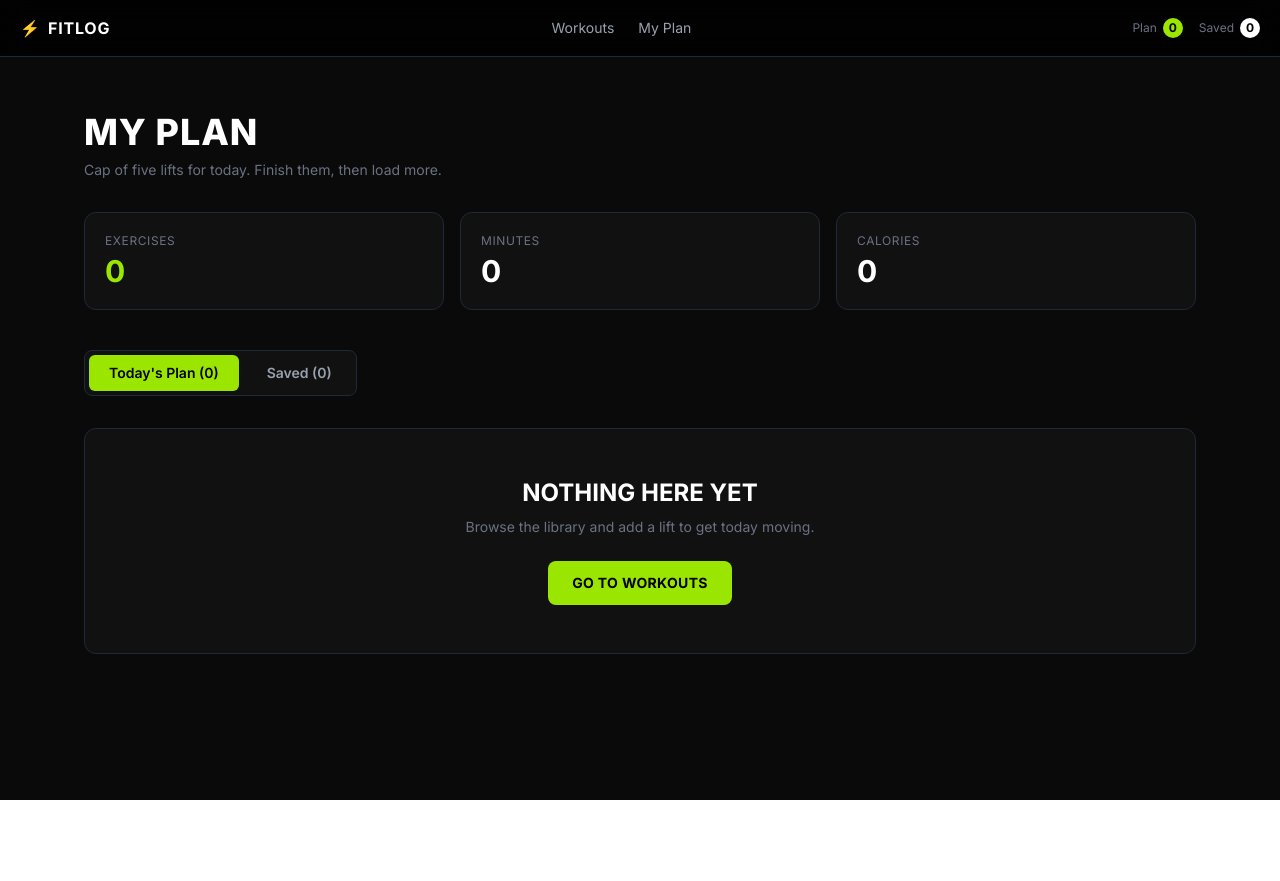
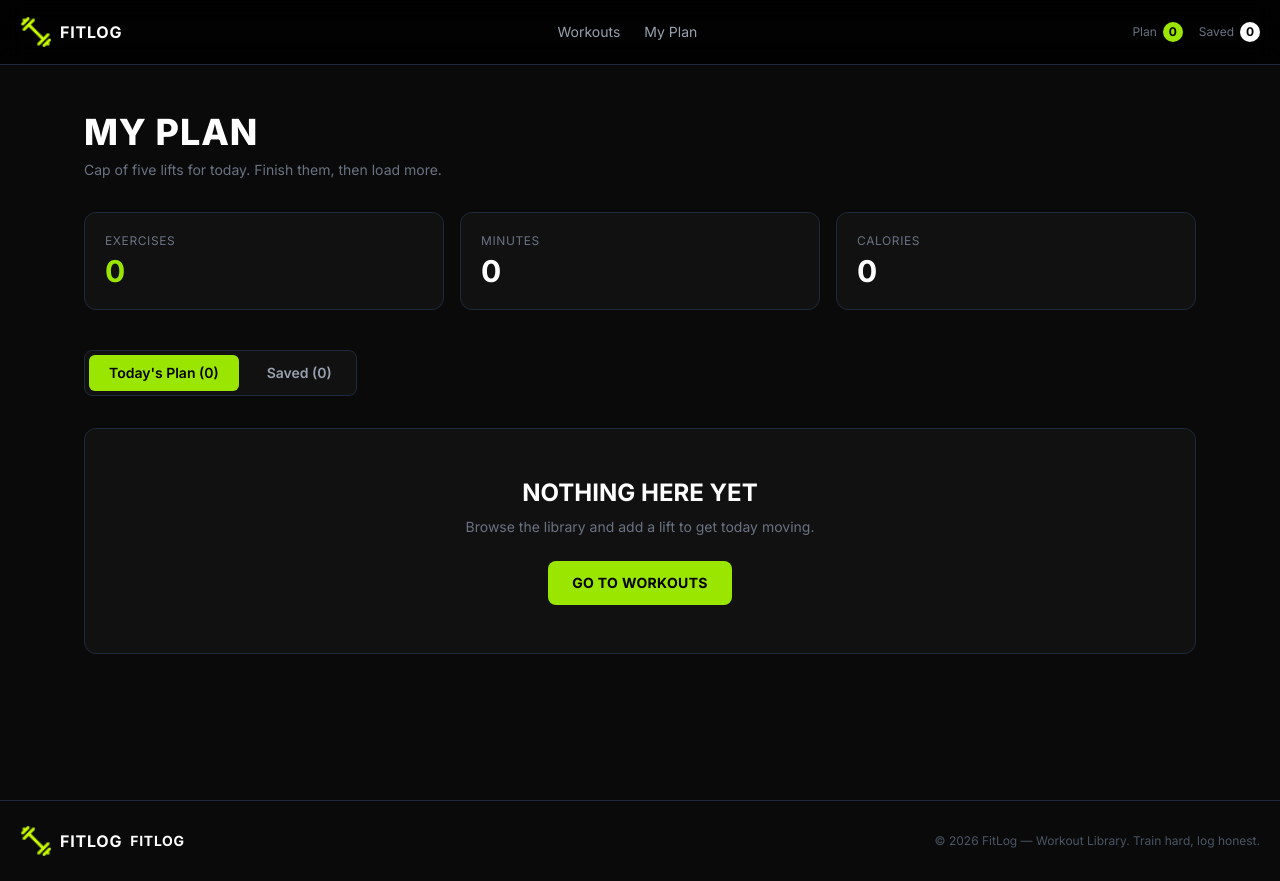
Before and after one commit to SUMAYAAKTERDANA/fit-flow, a Next.js app: page /my-plan in a window 1280 px wide. Before the commit the page ends 800 px from the top, so only its background shows below. Built offline with nearby package versions, Linux system fonts and the light colour scheme.

Commit message:
Update index js

```diff
--- a/app/component/homepage/Library.tsx
+++ b/app/component/homepage/Library.tsx
@@ -21,7 +21,7 @@ const Library = async () => {
 
       {/* Heading */}
       <div className="mb-10">
-        <h2 className="text-3xl md:text-4xl font-bold">
+        <h2 className="text-3xl md:text-4xl font-bold text-white ">
           THE LIBRARY
         </h2>
 
--- /dev/null
+++ b/app/component/shared/Footer.tsx
@@ -0,0 +1,35 @@
+import React from "react";
+import Link from "next/link";
+import Image from "next/image";
+import logo from "../../assets/logo.png";
+
+const Footer = () => {
+  return (
+    <footer className="border-t border-gray-800 bg-[#0a0a0a] py-6 mt-auto">
+      <div className="container mx-auto px-5 max-w-7xl flex flex-col sm:flex-row items-center justify-between gap-3">
+
+        {/* Left: Logo */}
+        <Link href="/" className="flex items-center gap-2">
+           <div className="flex items-center gap-2">
+            <Image
+              src={logo}
+              alt="FITLOG Logo"
+              width={32}
+              height={32}
+              className="h-8 w-auto object-contain"
+            />
+            <span className="font-bold tracking-wider">FITLOG</span>
+          </div>
+          <span className="font-bold tracking-wider text-sm text-white">FITLOG</span>
+        </Link>
+
+        {/* Right: Copyright */}
+        <p className="text-xs text-gray-600 text-center sm:text-right">
+          © 2026 FitLog — Workout Library. Train hard, log honest.
+        </p>
+      </div>
+    </footer>
+  );
+};
+
+export default Footer;
--- a/app/component/shared/Navbar.tsx
+++ b/app/component/shared/Navbar.tsx
@@ -1,174 +1,56 @@
-"use client";
-
-// "use client";
-
-// import { useState } from "react";
-// import Image from "next/image";
-// import logo from "../../assets/logo.png";
-
-// const Navbar = () => {
-//   const [isOpen, setIsOpen] = useState(false);
-
-//   return (
-//     <nav className="fixed left-0 top-0 z-50 w-full border-b border-white/10 bg-[#090a0d]">
-//       <div className="mx-auto flex h-20 max-w-7xl items-center justify-between px-5 sm:px-8 lg:px-10">
-
-//         {/* Logo */}
-//         <div className="flex items-center gap-2">
-//           <Image
-//             src={logo}
-//             alt="FITLOG Logo"
-//             width={32}
-//             height={32}
-//             className="h-8 w-auto object-contain"
-//           />
-//           <h1 className="text-xl font-extrabold tracking-wide text-white">
-//             FITLOG
-//           </h1>
-//         </div>
-
-//         {/* ================= DESKTOP ================= */}
-//         <div className="hidden items-center gap-2 md:flex">
-
-//           <a
-//             href="#workouts"
-//             className="rounded-full bg-[#1a2909] px-5 py-2.5 text-sm font-semibold text-[#b8ff00]"
-//           >
-//             Workouts
-//           </a>
-
-//           <a
-//             href="#plan"
-//             className="px-5 py-2.5 text-sm text-gray-400 transition hover:text-white"
-//           >
-//             My Plan
-//           </a>
-
-//         </div>
-
-//         {/* Desktop Right Side */}
-//         <div className="hidden items-center gap-6 md:flex">
-
-//           <button className="text-sm text-gray-400 hover:text-white">
-//             Plan
-//             <span className="ml-2 inline-flex h-5 w-5 items-center justify-center rounded-full bg-[#b8ff00] text-xs font-bold text-black">
-//               0
-//             </span>
-//           </button>
-
-//           <button className="text-sm text-gray-400 hover:text-white">
-//             Saved
-//             <span className="ml-2 inline-flex h-5 w-5 items-center justify-center rounded-full border border-gray-600 text-xs text-gray-300">
-//               0
-//             </span>
-//           </button>
-
-//         </div>
-
-//         {/* ================= MOBILE MENU BUTTON ================= */}
-//         <button
-//           onClick={() => setIsOpen(!isOpen)}
-//           className="flex h-10 w-10 items-center justify-center rounded-md border border-white/10 text-2xl text-white md:hidden"
-//           aria-label="Toggle menu"
-//         >
-//           {isOpen ? "×" : "☰"}
-//         </button>
-//       </div>
-
-//       {/* ================= MOBILE MENU ================= */}
-//       {isOpen && (
-//         <div className="border-t border-white/10 bg-[#0d0f12] md:hidden">
-
-//           <div className="mx-auto max-w-7xl px-5 py-5 sm:px-8">
-
-//             <div className="flex flex-col gap-2">
-
-//               {/* Workouts */}
-//               <a
-//                 href="#workouts"
-//                 onClick={() => setIsOpen(false)}
-//                 className="rounded-lg bg-[#1a2909] px-4 py-3 text-sm font-semibold text-[#b8ff00]"
-//               >
-//                 Workouts
-//               </a>
-
-//               {/* My Plan */}
-//               <a
-//                 href="#plan"
-//                 onClick={() => setIsOpen(false)}
-//                 className="rounded-lg px-4 py-3 text-sm text-gray-400 hover:bg-white/5 hover:text-white"
-//               >
-//                 My Plan
-//               </a>
-
-//               <div className="my-2 border-t border-white/10" />
-
-//               {/* Plan */}
-//               <button className="flex items-center justify-between rounded-lg px-4 py-3 text-left text-sm text-gray-400 hover:bg-white/5 hover:text-white">
-//                 <span>Plan</span>
-
-//                 <span className="flex h-5 w-5 items-center justify-center rounded-full bg-[#b8ff00] text-xs font-bold text-black">
-//                   0
-
-//                 </span>
-//               </button>
-
-//               {/* Saved */}
-//               <button className="flex items-center justify-between rounded-lg px-4 py-3 text-left text-sm text-gray-400 hover:bg-white/5 hover:text-white">
-//                 <span>Saved</span>
-
-//                 <span className="flex h-5 w-5 items-center justify-center rounded-full border border-gray-600 text-xs">
-//                   0
-//                 </span>
-//               </button>
-
-//             </div>
-
-//           </div>
-//         </div>
-//       )}
-//     </nav>
-//   );
-// };
-
-// export default Navbar;
 "use client";
 
 import { usePlan } from "@/app/PlanContext";
 import Link from "next/link";
-// import { usePlan } from "@/app/context/PlanContext";
-
+import logo from "../../assets/logo.png";
+import Image from "next/image";
 
 const Navbar = () => {
   const { plan, saved } = usePlan();
 
   return (
-    <nav className="fixed top-0 left-0 w-full z-50 bg-black/80 backdrop-blur-md border-b border-gray-800">
-      <div className="container mx-auto px-5 py-4 flex items-center justify-between">
+    <nav className="fixed top-0 left-0 z-50 w-full border-b border-gray-800 bg-black/80 backdrop-blur-md">
+      <div className="container mx-auto flex items-center justify-between px-5 py-4">
 
         {/* Logo */}
         <Link href="/" className="flex items-center gap-2">
-          <span className="text-lime-400 font-bold">⚡</span>
-          <span className="font-bold tracking-wider">FITLOG</span>
+          <div className="flex items-center gap-2">
+            <Image
+              src={logo}
+              alt="FITLOG Logo"
+              width={32}
+              height={32}
+              className="h-8 w-auto object-contain"
+            />
+            <span className="font-bold tracking-wider">FITLOG</span>
+          </div>
         </Link>
 
         {/* Center Links */}
-        <div className="hidden md:flex gap-6 text-sm text-gray-400">
-          <Link href="/" className="hover:text-white transition">Workouts</Link>
-          <Link href="/my-plan" className="hover:text-white transition">My Plan</Link>
+        <div className="hidden gap-6 text-sm text-gray-400 md:flex">
+          <Link href="/" className="transition hover:text-white">
+            Workouts
+          </Link>
+
+          <Link href="/my-plan" className="transition hover:text-white">
+            My Plan
+          </Link>
         </div>
 
         {/* Right: Counters */}
         <div className="flex items-center gap-4 text-xs">
           <Link href="/my-plan" className="flex items-center gap-1.5">
             <span className="text-gray-500">Plan</span>
-            <span className="bg-lime-400 text-black font-bold rounded-full w-5 h-5 flex items-center justify-center">
+
+            <span className="flex h-5 w-5 items-center justify-center rounded-full bg-lime-400 font-bold text-black">
               {plan.length}
             </span>
           </Link>
+
           <Link href="/my-plan" className="flex items-center gap-1.5">
             <span className="text-gray-500">Saved</span>
-            <span className="bg-white text-black font-bold rounded-full w-5 h-5 flex items-center justify-center">
+
+            <span className="flex h-5 w-5 items-center justify-center rounded-full bg-white font-bold text-black">
               {saved.length}
             </span>
           </Link>
--- a/app/layout.tsx
+++ b/app/layout.tsx
@@ -41,6 +41,7 @@ import "./globals.css";
 import Navbar from "./component/shared/Navbar";
 import { Toaster } from "react-hot-toast";
 import { PlanProvider } from "./PlanContext";
+import Footer from "./component/shared/Footer";
 
 const inter = Inter({ subsets: ["latin"] });
 
@@ -60,6 +61,7 @@ export default function RootLayout({
         <PlanProvider>
           <Navbar />
           <main>{children}</main>
+           <Footer />
           <Toaster
             position="bottom-right"
             toastOptions={{
```
Also changed, not shown: app/library/[id]/page.tsx (+113 -77 lines).
